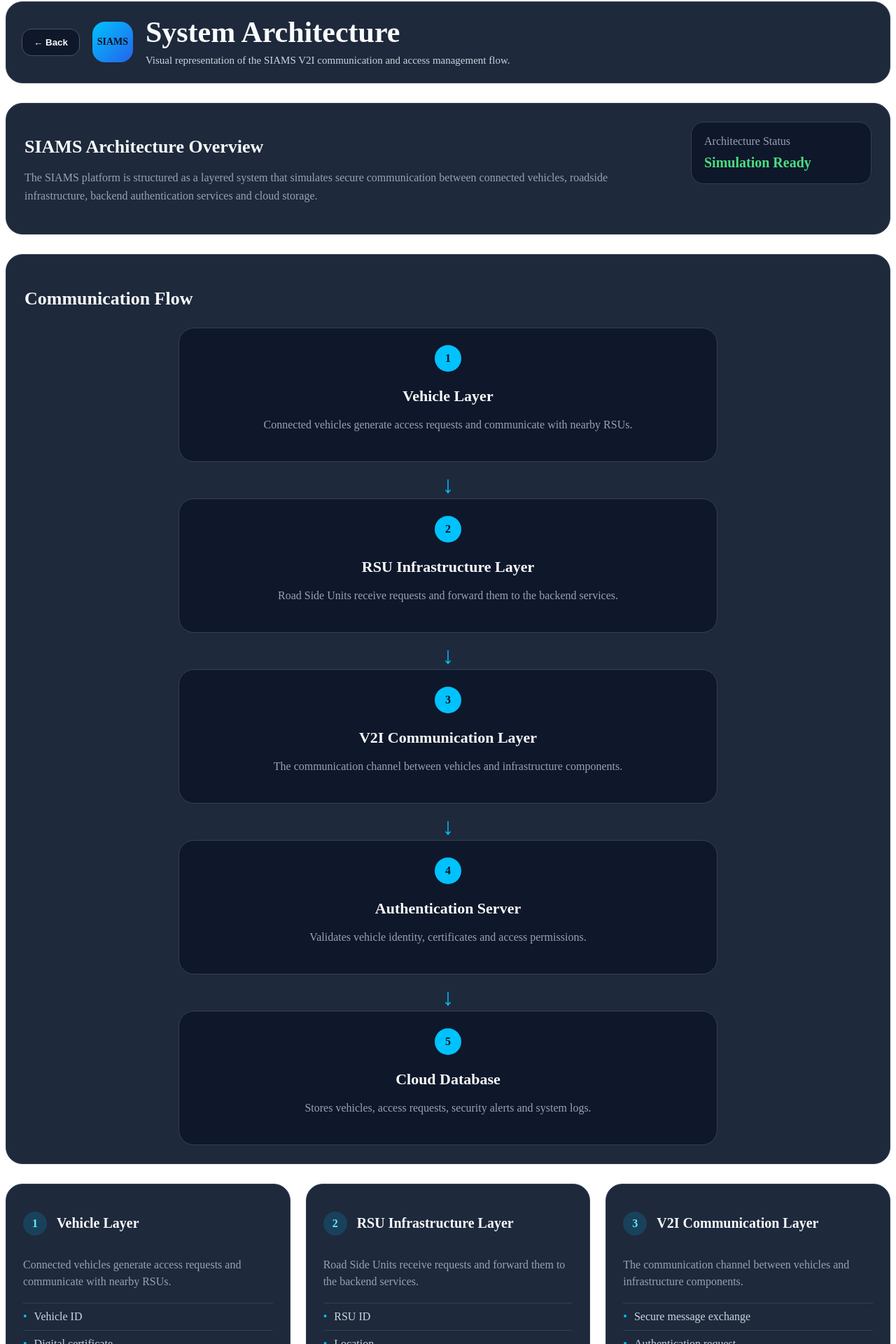
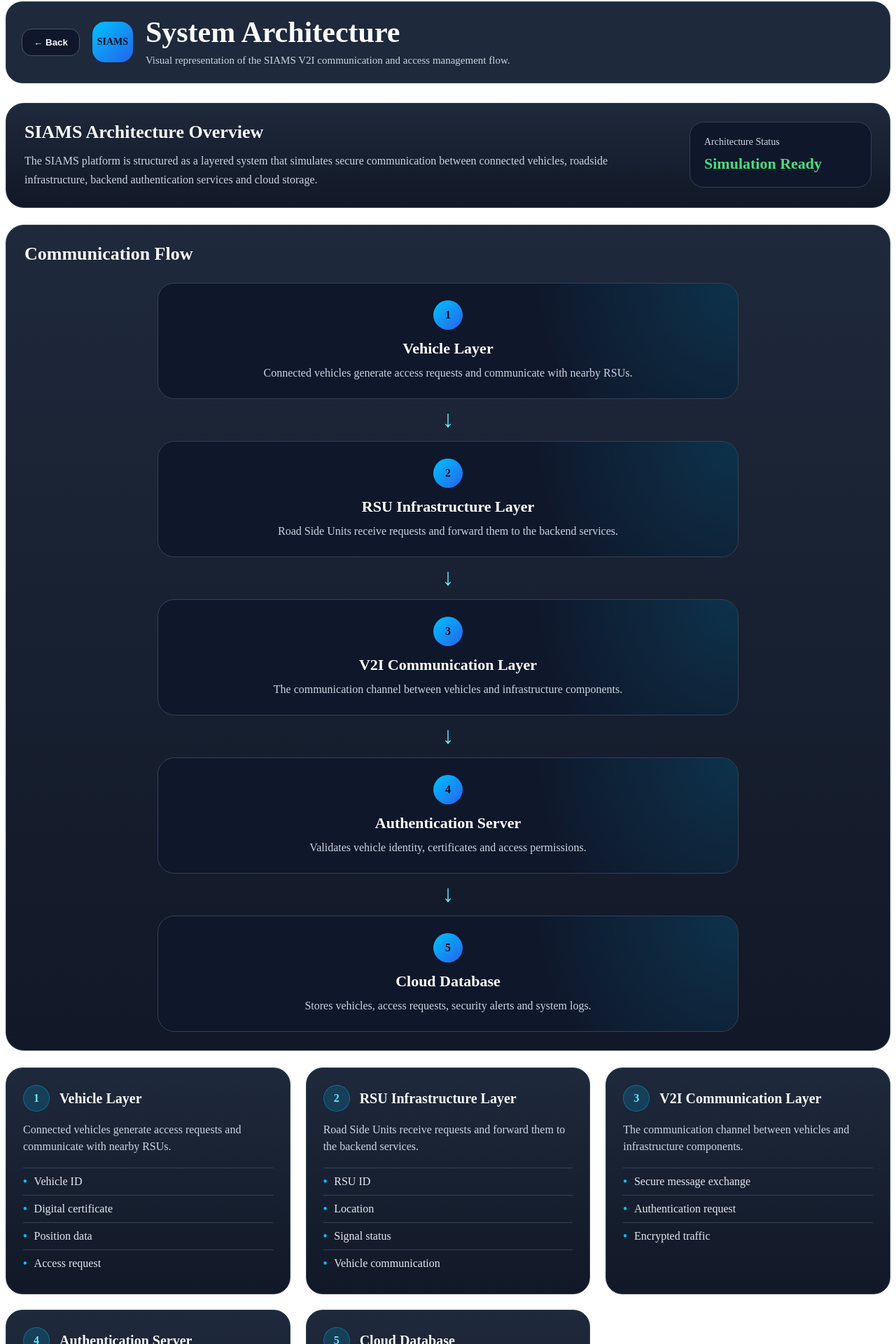
Before and after one commit to denoa24/SIAMS, a React (Vite) app in the folder siams-frontend/: page /architecture in a window 1280 px wide. Shown: the part 6-1926 px from the top of the page at 70% size. Built offline with nearby package versions, Linux system fonts and the light colour scheme.

Commit message:
upgrade visuals liveMapPage

```diff
--- a/siams-frontend/src/pages/architecture/ArchitecturePage.css
+++ b/siams-frontend/src/pages/architecture/ArchitecturePage.css
@@ -1,124 +1,139 @@
 .architecture-page {
   color: #f8fafc;
+  width: 100%;
+  min-width: 0;
+}
+
+.architecture-overview-card,
+.architecture-flow-card,
+.data-flow-card {
+  background: linear-gradient(180deg, #1e293b, #111827);
+  border: 1px solid #334155;
+  border-radius: 26px;
+  padding: 26px;
+  margin-bottom: 24px;
 }
 
 .architecture-overview-card {
-  background: #1e293b;
-  border: 1px solid #334155;
-  border-radius: 24px;
-  padding: 26px;
-  margin-bottom: 28px;
-  display: flex;
-  justify-content: space-between;
-  gap: 30px;
+  display: grid;
+  grid-template-columns: minmax(0, 1fr) 260px;
+  gap: 24px;
+  align-items: start;
 }
 
 .architecture-overview-card h2,
 .architecture-flow-card h2,
 .data-flow-card h2 {
+  color: #f8fafc;
   font-size: 26px;
-  margin-bottom: 10px;
+  margin: 0 0 12px;
 }
 
 .architecture-overview-card p {
-  color: #94a3b8;
-  line-height: 1.6;
-  max-width: 850px;
+  color: #cbd5e1;
+  line-height: 1.7;
+  margin: 0;
+  max-width: 900px;
 }
 
 .architecture-status {
-  min-width: 220px;
   background: #0f172a;
   border: 1px solid #334155;
-  border-radius: 18px;
-  padding: 18px;
-  height: fit-content;
+  border-radius: 20px;
+  padding: 20px;
 }
 
 .architecture-status span {
   display: block;
-  color: #94a3b8;
+  color: #cbd5e1;
   margin-bottom: 10px;
+  font-size: 14px;
 }
 
 .architecture-status strong {
   color: #4ade80;
-  font-size: 20px;
-}
-
-.architecture-flow-card,
-.data-flow-card {
-  background: #1e293b;
-  border: 1px solid #334155;
-  border-radius: 24px;
-  padding: 26px;
-  margin-bottom: 28px;
+  font-size: 22px;
 }
 
 .architecture-flow-diagram {
   margin-top: 26px;
-  display: flex;
-  flex-direction: column;
-  align-items: center;
+  display: grid;
+  gap: 14px;
 }
 
 .flow-layer-wrapper {
-  width: 100%;
-  display: flex;
-  flex-direction: column;
-  align-items: center;
-  gap: 14px;
+  display: grid;
+  justify-items: center;
+  gap: 12px;
 }
 
 .flow-layer {
   width: 100%;
-  max-width: 720px;
+  max-width: 780px;
   background: #0f172a;
   border: 1px solid #334155;
-  border-radius: 22px;
+  border-radius: 24px;
   padding: 24px;
   text-align: center;
+  position: relative;
+  overflow: hidden;
+}
+
+.flow-layer::before {
+  content: "";
+  position: absolute;
+  inset: 0;
+  background: radial-gradient(circle at top right, rgba(0, 194, 255, 0.16), transparent 35%);
+  pointer-events: none;
+}
+
+.layer-number,
+.flow-layer h3,
+.flow-layer p {
   position: relative;
 }
 
 .layer-number {
-  width: 38px;
-  height: 38px;
-  background: #00c2ff;
-  color: #0b1120;
+  width: 42px;
+  height: 42px;
+  background: linear-gradient(135deg, #00c2ff, #2563eb);
+  color: #020617;
   border-radius: 50%;
   display: flex;
   align-items: center;
   justify-content: center;
-  font-weight: 800;
+  font-weight: 900;
   margin: 0 auto 14px;
 }
 
 .flow-layer h3 {
   font-size: 22px;
-  margin-bottom: 10px;
+  margin: 0 0 10px;
+  color: #ffffff;
 }
 
 .flow-layer p {
-  color: #94a3b8;
+  color: #cbd5e1;
   line-height: 1.5;
+  margin: 0;
 }
 
 .flow-connector {
-  color: #00c2ff;
+  color: #67e8f9;
   font-size: 34px;
-  font-weight: bold;
+  font-weight: 900;
+  line-height: 1;
 }
 
 .architecture-details-grid {
   display: grid;
   grid-template-columns: repeat(3, 1fr);
   gap: 22px;
-  margin-bottom: 28px;
+  margin-bottom: 24px;
 }
 
 .architecture-detail-card {
-  background: #1e293b;
+  background: linear-gradient(180deg, #1e293b, #111827);
   border: 1px solid #334155;
   border-radius: 24px;
   padding: 24px;
@@ -132,42 +147,47 @@
 }
 
 .detail-card-header span {
-  width: 34px;
-  height: 34px;
+  width: 36px;
+  height: 36px;
   background: rgba(0, 194, 255, 0.16);
   color: #67e8f9;
+  border: 1px solid rgba(0, 194, 255, 0.35);
   border-radius: 50%;
   display: flex;
   align-items: center;
   justify-content: center;
-  font-weight: 800;
+  font-weight: 900;
 }
 
 .detail-card-header h3 {
   font-size: 20px;
+  margin: 0;
+  color: #f8fafc;
 }
 
 .architecture-detail-card p {
-  color: #94a3b8;
+  color: #cbd5e1;
   line-height: 1.5;
-  margin-bottom: 18px;
+  margin: 0 0 18px;
 }
 
 .architecture-detail-card ul {
   list-style: none;
   padding: 0;
+  margin: 0;
 }
 
 .architecture-detail-card li {
   padding: 10px 0;
   border-top: 1px solid #334155;
-  color: #cbd5e1;
+  color: #e2e8f0;
 }
 
 .architecture-detail-card li::before {
-  content: '•';
+  content: "•";
   color: #00c2ff;
   margin-right: 10px;
+  font-weight: 900;
 }
 
 .data-flow-steps {
@@ -185,24 +205,30 @@
 }
 
 .data-step span {
-  width: 34px;
-  height: 34px;
-  background: #00c2ff;
-  color: #0b1120;
+  width: 36px;
+  height: 36px;
+  background: linear-gradient(135deg, #00c2ff, #2563eb);
+  color: #020617;
   border-radius: 50%;
   display: flex;
   align-items: center;
   justify-content: center;
-  font-weight: 800;
+  font-weight: 900;
   margin-bottom: 14px;
 }
 
 .data-step p {
-  color: #cbd5e1;
+  color: #e2e8f0;
   line-height: 1.5;
+  margin: 0;
 }
 
+/* Tablet */
 @media (max-width: 1100px) {
+  .architecture-overview-card {
+    grid-template-columns: 1fr;
+  }
+
   .architecture-details-grid {
     grid-template-columns: repeat(2, 1fr);
   }
@@ -210,15 +236,39 @@
   .data-flow-steps {
     grid-template-columns: repeat(2, 1fr);
   }
-
-  .architecture-overview-card {
-    flex-direction: column;
-  }
 }
 
+/* Mobile */
 @media (max-width: 700px) {
+  .architecture-page {
+    padding-bottom: 90px;
+  }
+
+  .architecture-overview-card,
+  .architecture-flow-card,
+  .data-flow-card,
+  .architecture-detail-card {
+    border-radius: 18px;
+    padding: 18px;
+  }
+
   .architecture-details-grid,
   .data-flow-steps {
     grid-template-columns: 1fr;
   }
+
+  .architecture-overview-card h2,
+  .architecture-flow-card h2,
+  .data-flow-card h2 {
+    font-size: 22px;
+  }
+
+  .flow-layer {
+    border-radius: 18px;
+    padding: 18px;
+  }
+
+  .flow-connector {
+    font-size: 28px;
+  }
 }
--- a/siams-frontend/src/pages/liveMap/LiveMapPage.tsx
+++ b/siams-frontend/src/pages/liveMap/LiveMapPage.tsx
@@ -71,7 +71,19 @@ export function LiveMapPage() {
       <PageHeader
         title="Live Map"
         description="Real-time visualization of connected vehicles and V2I communication."
+        logoText="MAP"
       />
+
+      <div className="map-dashboard-grid">
+        <div className="map-card">
+          <div className="map-header">
+            <div>
+              <h2>Vehicle Positioning Map</h2>
+              <p>Connected vehicles displayed by authentication status.</p>
+            </div>
+
+            <span className="live-indicator">● Live Monitoring</span>
+          </div>
 
           <div className="map-wrapper">
             <MapContainer
@@ -94,19 +106,16 @@ export function LiveMapPage() {
                   <Popup>
                     <div>
                       <strong>{vehicle.id}</strong>
-
                       <br />
                       Status: {vehicle.status}
-
                       <br />
                       Certificate: {vehicle.certificate}
-
                       <br />
                       RSU: {vehicle.rsu}
-
                       <br />
                       Speed: {vehicle.speed} km/h
-
+                      <br />
+                      Location: {vehicle.location}
                       <br />
                       Last Seen: {vehicle.lastSeen}
                     </div>
@@ -115,6 +124,43 @@ export function LiveMapPage() {
               ))}
             </MapContainer>
           </div>
+        </div>
+
+        <aside className="map-side-panel">
+          <div className="map-info-card">
+            <h3>Map Overview</h3>
+
+            <div className="map-stats-grid">
+              <div className="map-stat">
+                <span>Total Vehicles</span>
+                <strong>{vehicles.length}</strong>
+              </div>
+
+              <div className="map-stat">
+                <span>Authenticated</span>
+                <strong>
+                  {vehicles.filter((vehicle) => vehicle.status === 'Authenticated').length}
+                </strong>
+              </div>
+
+              <div className="map-stat">
+                <span>Denied</span>
+                <strong>
+                  {vehicles.filter((vehicle) => vehicle.status === 'Denied').length}
+                </strong>
+              </div>
+
+              <div className="map-stat">
+                <span>Pending</span>
+                <strong>
+                  {vehicles.filter((vehicle) => vehicle.status === 'Pending').length}
+                </strong>
+              </div>
+            </div>
+          </div>
+
+          <div className="map-info-card">
+            <h3>Legend</h3>
 
             <div className="map-legend">
               <div className="legend-item">
@@ -133,5 +179,29 @@ export function LiveMapPage() {
               </div>
             </div>
           </div>
+
+          <div className="map-info-card">
+            <h3>Live Vehicles</h3>
+
+            <div className="map-vehicle-list">
+              {vehicles.map((vehicle) => (
+                <div key={vehicle.id} className="map-vehicle-item">
+                  <div className="map-vehicle-item-top">
+                    <strong>{vehicle.id}</strong>
+
+                    <span className={`vehicle-status-pill ${vehicle.status.toLowerCase()}`}>
+                      {vehicle.status}
+                    </span>
+                  </div>
+
+                  <p>{vehicle.location}</p>
+                  <p>{vehicle.rsu} · {vehicle.speed} km/h</p>
+                </div>
+              ))}
+            </div>
+          </div>
+        </aside>
+      </div>
+    </div>
   );
 }
```
Also changed, not shown: siams-frontend/src/pages/liveMap/LiveMapPage.css (+196 -26 lines). Lines whose indentation alone changed are shown as unchanged.
